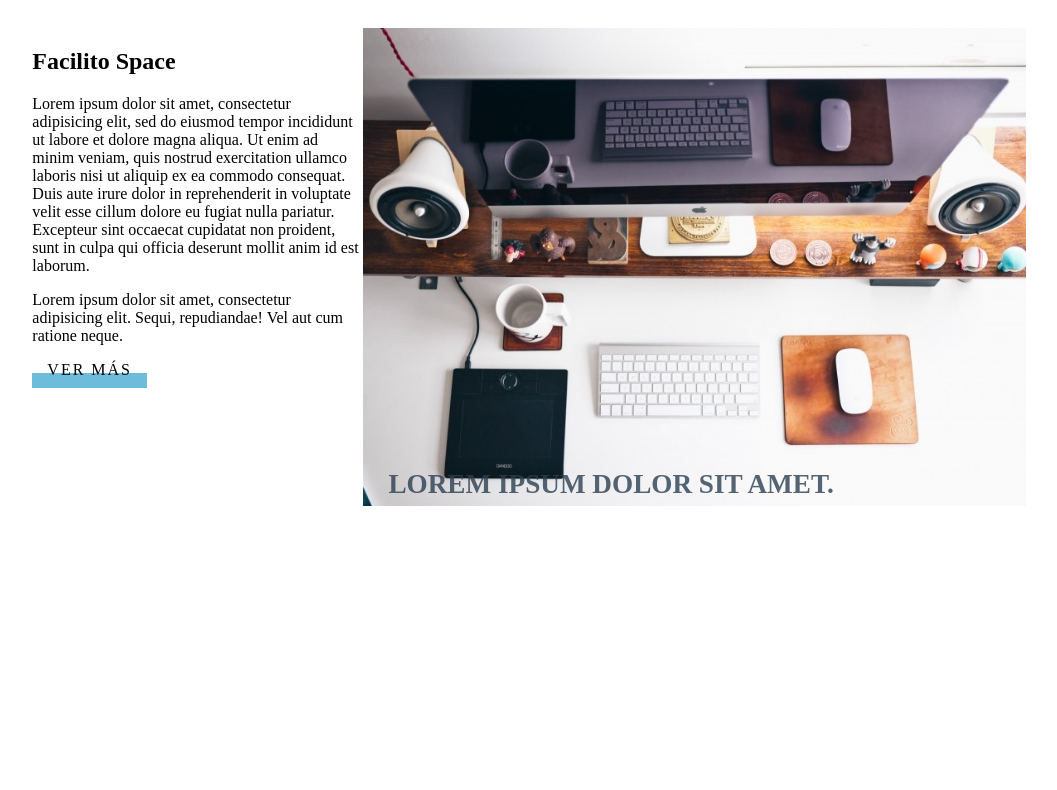
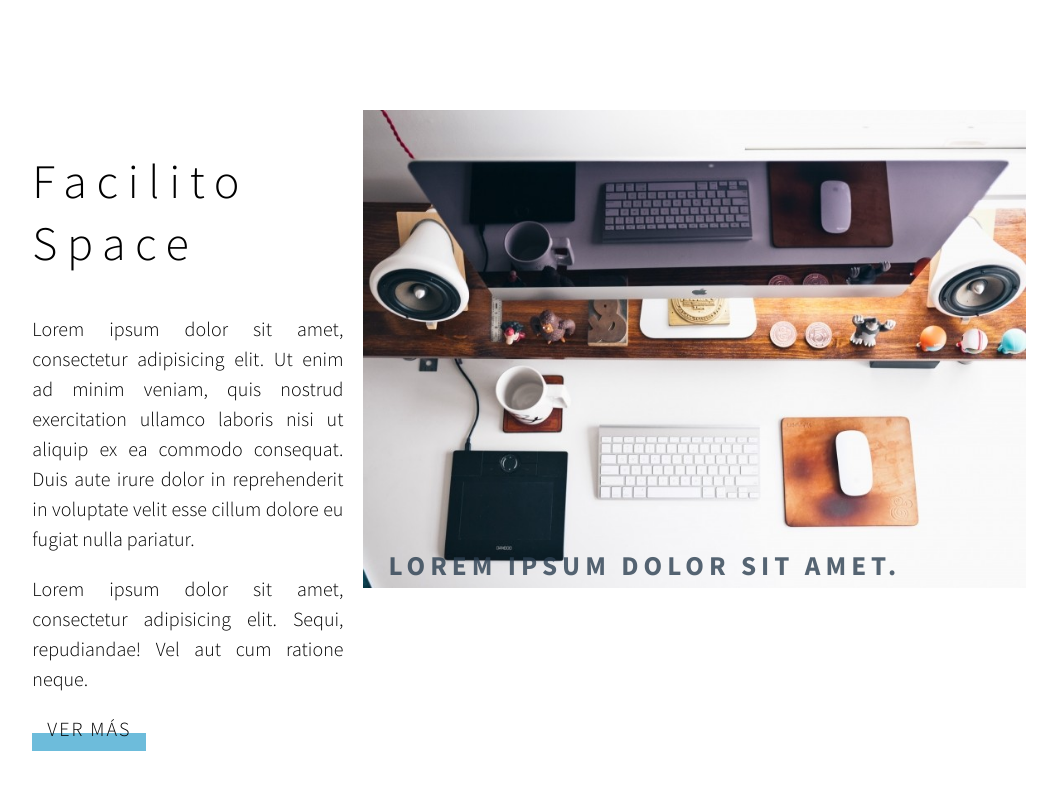
Before and after one commit to andres-aguilar/WebProjectAdvanced_CF, a website built with webpack: page assets/index.template.html in a window 1280 px wide. Shown: the whole page, without its empty margins (111-1168 px from the left). Built offline with nearby package versions, Linux system fonts and the light colour scheme; files whose address does not match are found by name.

Commit message:
Siguiendo con los estilos de la primera seccion

```diff
--- a/assets/css/app.scss
+++ b/assets/css/app.scss
@@ -1,6 +1,11 @@
 @import url('https://fonts.googleapis.com/css?family=Source+Sans+Pro:300,400,700');
 @import "./modules/_variables.scss";
 @import "./modules/_mixins.scss";
+
+html, body {
+  font-family: 'Source Sans Pro', sans-serif;
+  margin-top: 0px;
+}
 
 img {
   max-width: 100%;
@@ -14,6 +19,7 @@ figure {
     padding: $large-padding;
     font-weight: bold;
     text-transform: uppercase;
+    letter-spacing: 5px;
     font-size: 1.7em;
     position: absolute;
     width: auto;
@@ -29,20 +35,31 @@ figure {
   grid-template-columns: repeat(12,1fr);
 }
 
-.main-text {
-  grid-area: title;
-}
-.main-image {
-  grid-area: image;
-}
-
 .grid-main-area {
   display: grid;
+  margin-top: $big-margin-top;
   grid-template-columns: repeat(9,1fr);
   grid-template-areas:
   "title title title title title title title title title"
   "image image image image image image image image image"
   ;
+  .main-text {
+    grid-area: title;
+    font-size: $medium;
+    font-weight: 200;
+    line-height: 1.5em;
+    text-align: justify;
+    margin-right: 1em;
+    h1 {
+      font-weight: inherit;
+      font-size: $large;
+      letter-spacing: 0.2em;
+      line-height: 1.3em;
+    }
+  }
+  .main-image {
+    grid-area: image;
+  }
 }
 
 .container {
--- a/assets/index.template.html
+++ b/assets/index.template.html
@@ -13,7 +13,9 @@
             <div class="main-text">
               <h1>Facilito Space</h1>
               <p>
-                Lorem ipsum dolor sit amet, consectetur adipisicing elit, sed do eiusmod tempor incididunt ut labore et dolore magna aliqua. Ut enim ad minim veniam, quis nostrud exercitation ullamco laboris nisi ut aliquip ex ea commodo consequat. Duis aute irure dolor in reprehenderit in voluptate velit esse cillum dolore eu fugiat nulla pariatur. Excepteur sint occaecat cupidatat non proident, sunt in culpa qui officia deserunt mollit anim id est laborum.
+                Lorem ipsum dolor sit amet, consectetur adipisicing elit.
+                Ut enim ad minim veniam, quis nostrud exercitation ullamco laboris nisi ut aliquip ex ea commodo consequat.
+                Duis aute irure dolor in reprehenderit in voluptate velit esse cillum dolore eu fugiat nulla pariatur.
               </p>
               <p>
                 Lorem ipsum dolor sit amet, consectetur adipisicing elit. Sequi, repudiandae! Vel aut cum ratione neque.
```
